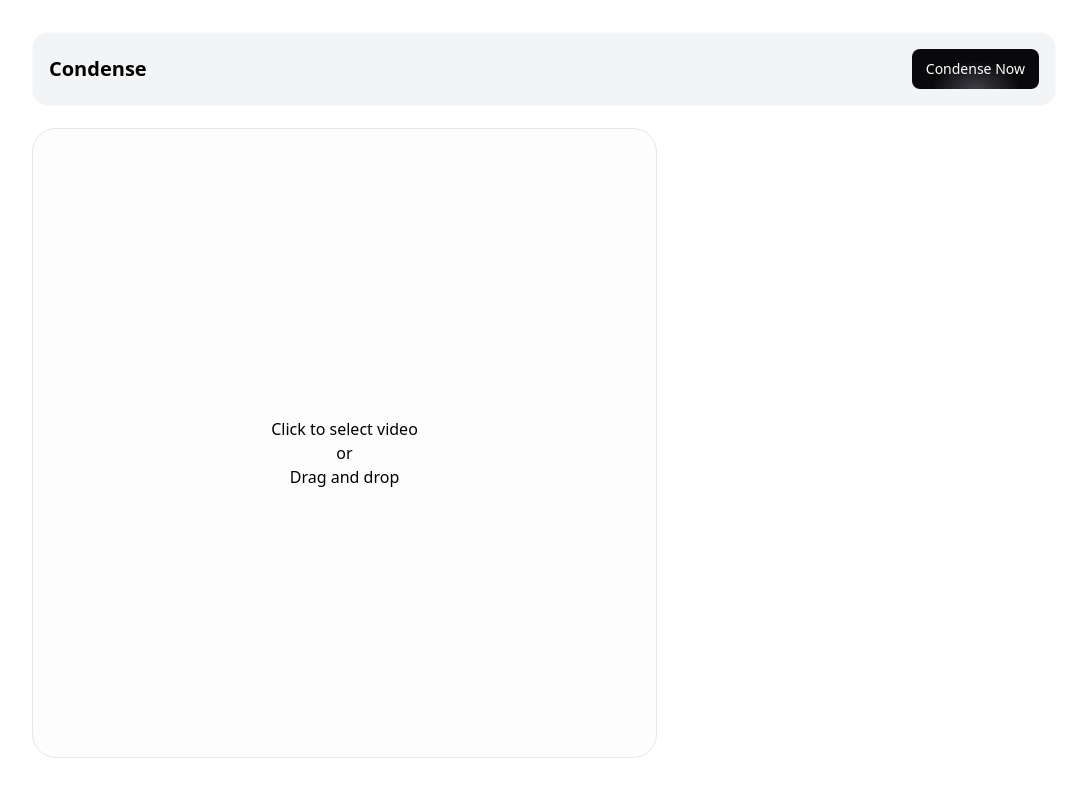
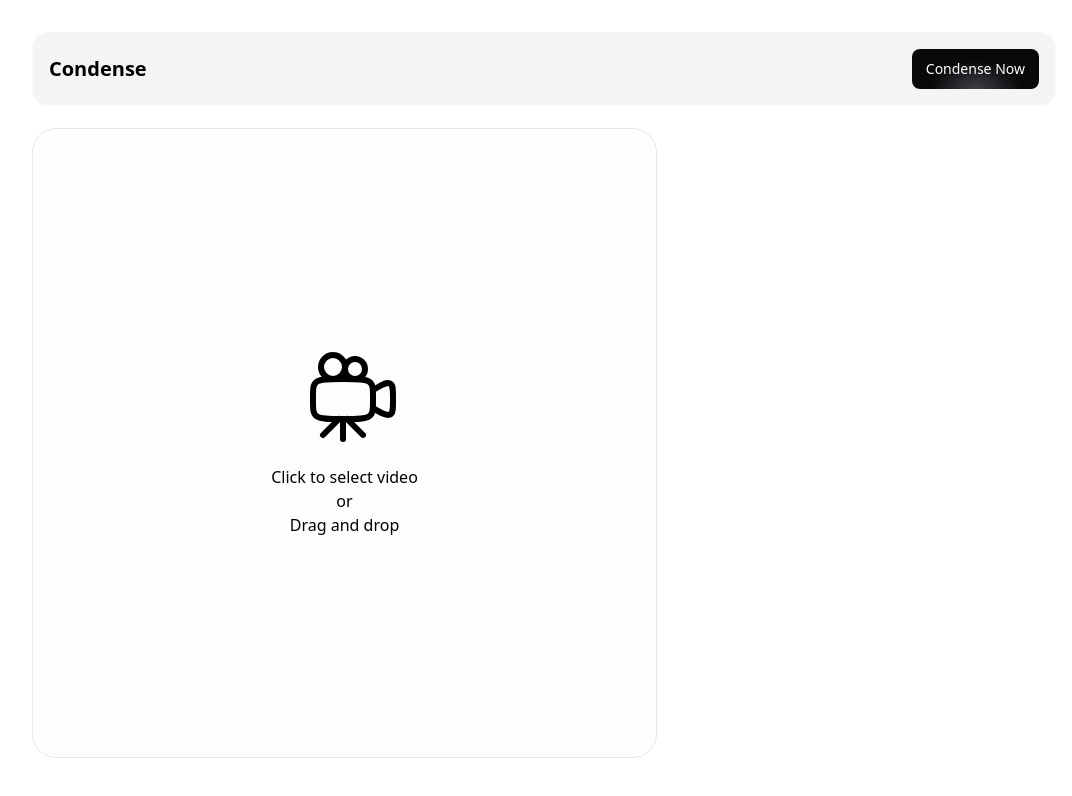
Before and after one commit to Tech-Avrach/video-compressor-tool, a Next.js app: page /video in a window 1280 px wide. Shown: the top 796 px of the page, without its empty margins (96-1168 px from the left). Built offline with nearby package versions, Linux system fonts and the light colour scheme.

Commit message:
svg in dropzone added

```diff
--- a/app/video/_components/coustome-dropzone.tsx
+++ b/app/video/_components/coustome-dropzone.tsx
@@ -3,6 +3,7 @@ import { useState } from 'react';
 import ReactDropzone from 'react-dropzone'
 import { toast } from "sonner"
 import { duplexPair } from 'stream';
+import { Projector } from './projector';
 
 type CustomeDropZoneProps = {
     handleUpload: (files: File) => void;
@@ -54,6 +55,7 @@ export const CustomeDropZone = ({
             {({getRootProps, getInputProps}) => (
                 <div {...getRootProps()} className={`${isHover ? "border-black bg-gray-100/80" : "border-default-gray"} flex justify-center items-center rounded-3xl flex-col cursor-pointer w-full py-6 ${disabled ? "coursor-not-allowed" : ""}`}>
                     <input {...getInputProps()} />
+                    <Projector />
                     <h3 className='text-center mt-5'>
                         Click to select video <br />
                         or <br />
--- /dev/null
+++ b/app/video/_components/projector.tsx
@@ -0,0 +1,24 @@
+export const Projector = () => (
+    <svg viewBox="0 0 24 24" className="w-24 h-24 ml-4" fill="none">
+      <path
+        d="M4.5 21.5L8.5 17.5M10.5 17.5L14.5 21.5M9.5 17.5L9.5 22.5"
+        stroke="currentColor"
+        strokeWidth="1.5"
+        strokeLinecap="round"
+        strokeLinejoin="round"
+      />
+      <path
+        d="M2 11.875C2 9.81261 2 8.78141 3.02513 8.1407C4.05025 7.5 5.70017 7.5 9 7.5H10C13.2998 7.5 14.9497 7.5 15.9749 8.1407C17 8.78141 17 9.81261 17 11.875V13.125C17 15.1874 17 16.2186 15.9749 16.8593C14.9497 17.5 13.2998 17.5 10 17.5H9C5.70017 17.5 4.05025 17.5 3.02513 16.8593C2 16.2186 2 15.1874 2 13.125V11.875Z"
+        stroke="currentColor"
+        strokeWidth="1.5"
+      />
+      <path
+        d="M17 10.2495L17.1259 10.174C19.2417 8.90435 20.2996 8.26954 21.1498 8.57605C22 8.88257 22 9.89876 22 11.9312V13.0685C22 15.1009 22 16.1171 21.1498 16.4236C20.2996 16.7301 19.2417 16.0953 17.1259 14.8257L17 14.7501"
+        stroke="currentColor"
+        strokeWidth="1.5"
+        strokeLinecap="round"
+      />
+      <circle cx="12.5" cy={5} r="2.5" stroke="currentColor" strokeWidth="1.5" />
+      <circle cx={7} cy="4.5" r={3} stroke="currentColor" strokeWidth="1.5" />
+    </svg>
+  );
```
